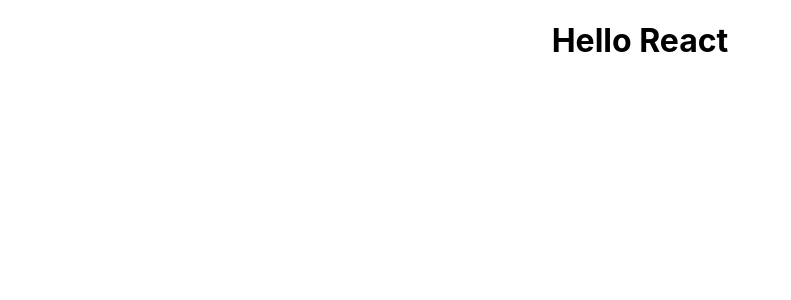
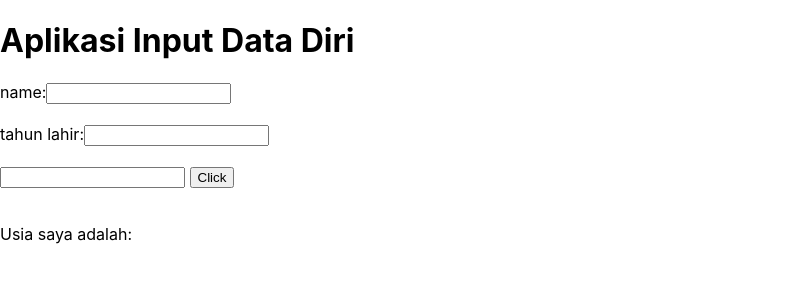
Before and after one commit to rfafriansyah/create-project-react-event, a React (Create React App) app: page / in a window 1280 px wide. Shown: the top 300 px of the page, without its empty margins (0-791 px from the left). Built offline with nearby package versions, Linux system fonts and the light colour scheme.

Commit message:
create simple form

```diff
--- a/src/App.js
+++ b/src/App.js
@@ -1,10 +1,68 @@
+import { useState } from "react";
+import Button from "./components/Button";
+import Input from "./components/Input";
 import "./App.css";
 
 function App() {
+  const [form, setForm] = useState({
+    name: "",
+    usia: "",
+    tahunLahir: "",
+  });
+
+  const handleChange = (e) => {
+    setError('')
+    if (e.target.name === "name") {
+      if (e.target.value.length < 3) {
+        setError("Minimal 3 karakter");
+      }
+    }
+    setForm({ ...form, [e.target.name]: e.target.value });
+  };
+  const [error, setError] = useState("");
+
+  const handleSubmit = () => {
+    if (form.name === '') {
+      setError('Field nama tidak boleh kosong')
+    }
+    else if (form.tahunLahir === "") {
+      setError("Field tahun lahir boleh kosong");
+    } else {
+      setForm({ ...form, usia: 2024 - form.tahunLahir });
+    }
+  };
+
   return (
-    <div className="App">
-      <h1>Hello React</h1>
-    </div>
+    <>
+      <h1>Aplikasi Input Data Diri</h1>
+      name:
+      <Input
+        type="text"
+        value={form.name}
+        name="name"
+        onChange={handleChange}
+      />{" "}
+      <br />
+      <br />
+      tahun lahir:
+      <Input
+        type="number"
+        value={form.tahunLahir}
+        name="tahunLahir"
+        onChange={handleChange}
+      />{" "}
+      <br />
+      <br />
+      <Input
+        type="number"
+        value={form.tahunLahir}
+        onChange={handleChange}
+      />{" "}
+      <Button onClick={handleSubmit}>Click</Button> <br />
+      <p style={{ color: "red" }}>{error}</p>
+      <br />
+      Usia saya adalah: {form.usia}
+    </>
   );
 }
 
--- /dev/null
+++ b/src/components/Button/index.js
@@ -0,0 +1,5 @@
+import React from 'react'
+
+export default function Button({onClick, children}) {
+  return <button onClick={onClick}>{ children}</button>
+}
--- /dev/null
+++ b/src/components/Input/index.js
@@ -0,0 +1,15 @@
+import React from "react";
+import PropTypes from "prop-types";
+
+export default function Input({ type, name, value, onChange }) {
+  return <input type={type} value={value} name={name} onChange={onChange} />;
+}
+
+Input.defaultProps = {
+  name: 'name'
+}
+
+Input.propTypes = {
+  name: PropTypes.string.isRequired,
+  onChange: PropTypes.func.isRequired,
+};
```
Also changed, not shown: src/components/Table/index.js (added, +26 -0 lines).
